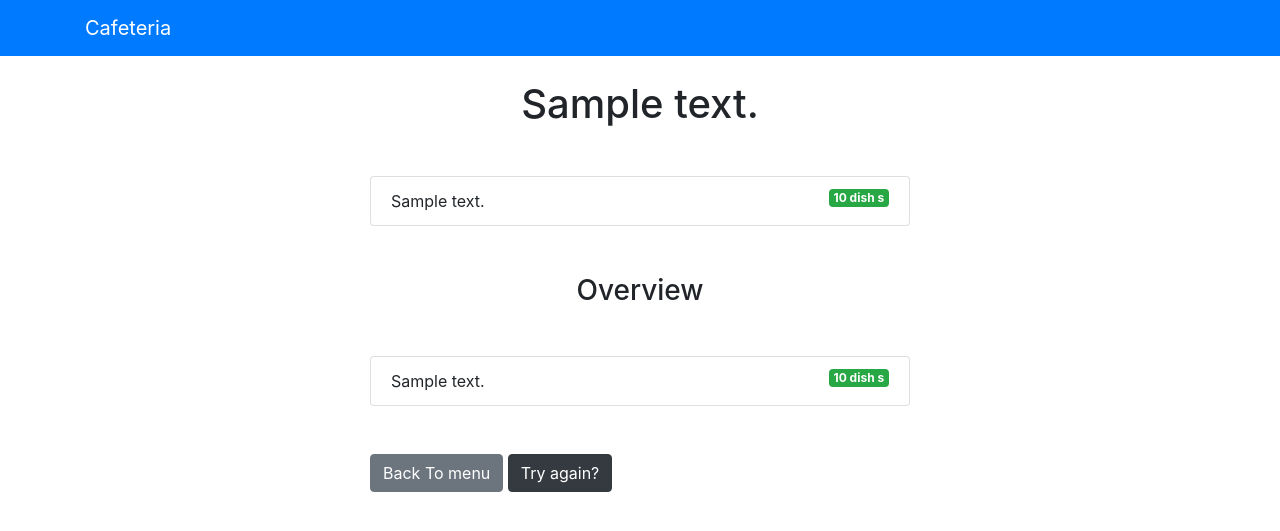
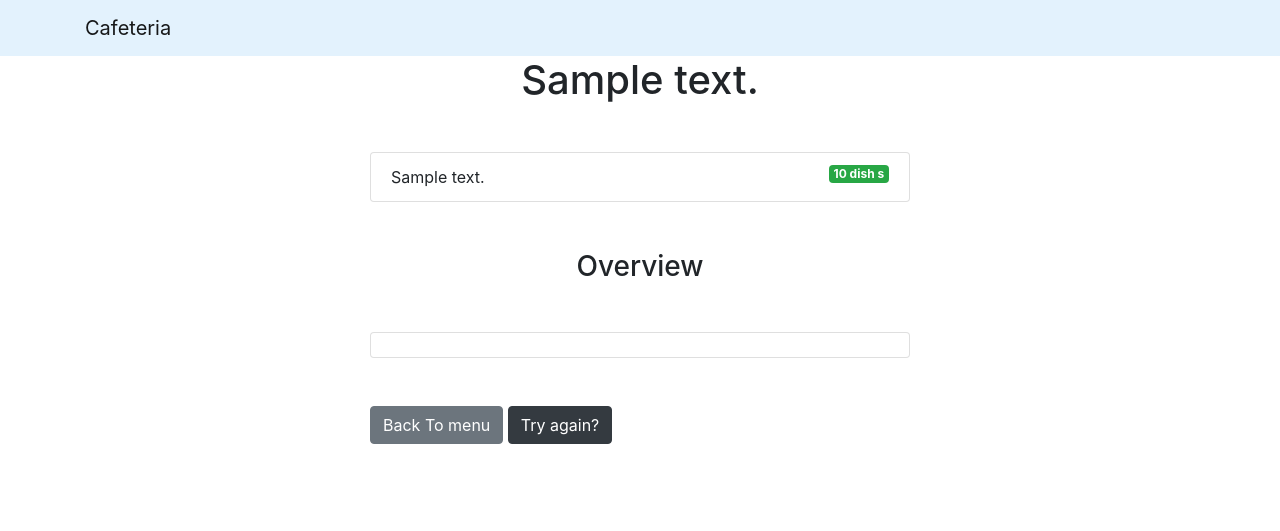
Before and after one commit to murat-polat/Task2and3, a Django app: template cafeteria/templates/menu/results.html in a window 1280 px wide. Shown: the top 531 px of the page. Run offline with Django 3.2, Linux system fonts and the light colour scheme; the template is opened without the code that fills it: most values are stand-ins (such as "Sample title", 1, 10 or a date in 2020); some libraries are stand-ins or nearby versions.

Commit message:
some changes

```diff
--- a/cafeteria/templates/base.html
+++ b/cafeteria/templates/base.html
@@ -16,9 +16,13 @@
     <title>Welcome to Cafeteria {% block title %}{% endblock %}</title>
   </head>
   <body>
-    <!-- NavBar -->
-    {% include 'partials/_navbar.html' %}
-    <div class="container">
+
+    <nav class="navbar navbar-light" style="background-color: #e3f2fd;">
+      <div class="container">
+        <a class="navbar-brand" href="/">Cafeteria</a>
+      </div>
+    </nav>
+    <div class="container" >
       <div class="row">
         <div class="col-md-6 m-auto">
           {% block content %}{% endblock %}
--- a/cafeteria/templates/menu/results.html
+++ b/cafeteria/templates/menu/results.html
@@ -13,7 +13,9 @@
 <ul class="list-group mb-5">
 	{% for choice in question.choice_set.all %}
 	<li class="list-group-item">
-		{{ choice.choice_text }}  <span class="badge badge-success float-right">{{ choice.votes }} dish {{ choice.votes | pluralize }}</span>
+
+
+
 	</li>
 	{% endfor %}
 </ul>
--- a/cafeteria/templates/pages/index.html
+++ b/cafeteria/templates/pages/index.html
@@ -26,7 +26,7 @@
   <script>
     $(document).ready(function(){
       $('#not_hungry').on('click', function(){
-        alert('Alright, Welcome back!');
+        alert('Alright, Welcome back later!');
       });
     });
   </script>
--- a/cafeteria/templates/partials/_navbar.html
+++ /dev/null
@@ -1,5 +0,0 @@
-<nav class="navbar navbar-dark bg-primary mb-4">
-	<div class="container">
-		<a class="navbar-brand" href="/">Cafeteria</a>
-	</div>
-</nav>
```
Also changed, not shown: README.md (added), cafeteria/db.sqlite3.
